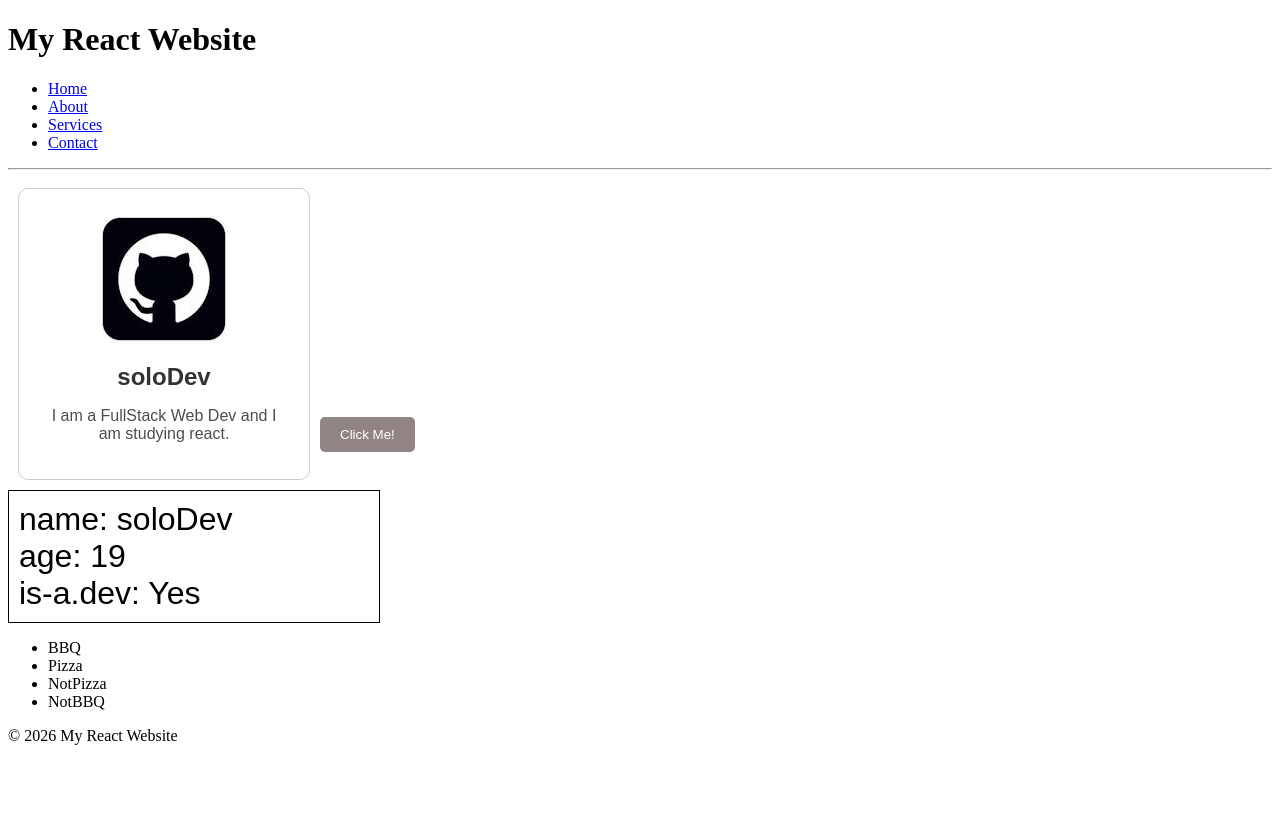
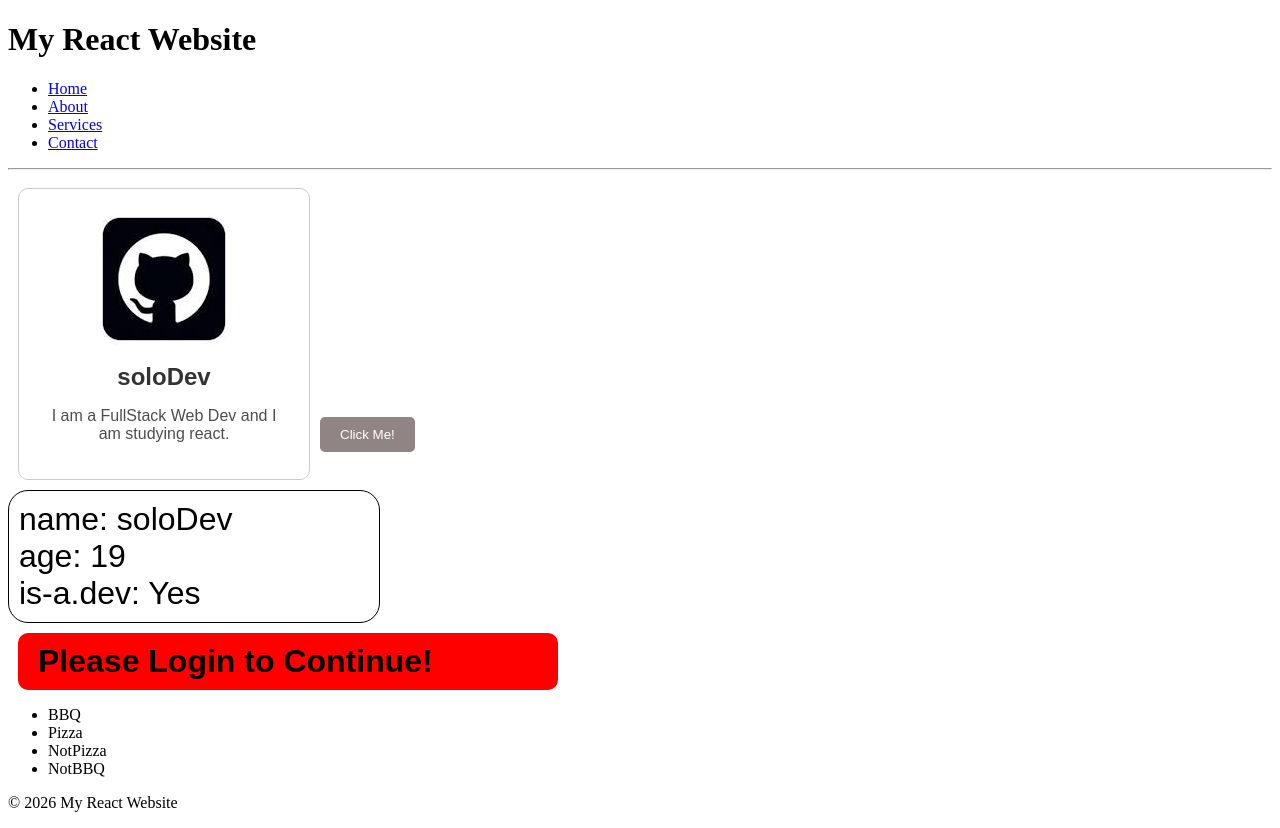
Before and after one commit to comsolodev-1/Learn-React, a React (Vite) app in the folder my-react-app/: page / in a window 1280 px wide. Before the commit the page ends 800 px from the top, so only its background shows below. Built offline with nearby package versions, Linux system fonts and the light colour scheme.

Commit message:
added UserGreeting.jsx

```diff
--- a/my-react-app/src/App.jsx
+++ b/my-react-app/src/App.jsx
@@ -1,3 +1,4 @@
+import UserGreeting from './UserGreeting.jsx'
 import Student from './Student.jsx'
 import Button from './Button.jsx'
 import Card from './Card.jsx'
@@ -12,6 +13,7 @@ function App() {
     <Card/>
     <Button/>
     <Student name="soloDev" age={19} isDev={true}/>
+    <UserGreeting  username="UserHacker" isLoggedIn={false}/>
     <Food/>
     <Footer/>
     </>
--- /dev/null
+++ b/my-react-app/src/UserGreeting.jsx
@@ -0,0 +1,16 @@
+import PropTypes from "prop-types";
+
+function UserGreeting(props){
+
+    const welcomeMessage = <h2 className="welcome-message">Welcome, {props.username}</h2>;
+    const loginLabel = <h2 className="login-label">Please Login to Continue!</h2>;
+
+    return(props.isLoggedIn ? welcomeMessage : loginLabel);
+}
+
+UserGreeting.propTypes = {
+    username: PropTypes.string,
+    isLoggedIn: PropTypes.bool
+}
+
+export default UserGreeting
--- a/my-react-app/src/index.css
+++ b/my-react-app/src/index.css
@@ -41,9 +41,30 @@
     font-size: 2em;
     padding: 10px;
     border: 1px solid black;
+    border-radius: 20px;
     max-width: 350px;
 }
 
 .student p{
     margin: 0;
 }
+
+.welcome-message{
+    font-family: Arial, sans-serif;
+    font-size: 2em;
+    background: blueviolet;
+    padding: 10px 20px;
+    margin: 10px;
+    border-radius: 10px;
+    max-width: 400px;
+}
+
+.login-label{
+    font-family: Arial, sans-serif;
+    font-size: 2em;
+    background: red;
+    padding: 10px 20px;
+    margin: 10px;
+    border-radius: 10px;
+    max-width: 500px;
+}
```
Also changed, not shown: my-react-app/src/Student.jsx (+8 -0 lines).
